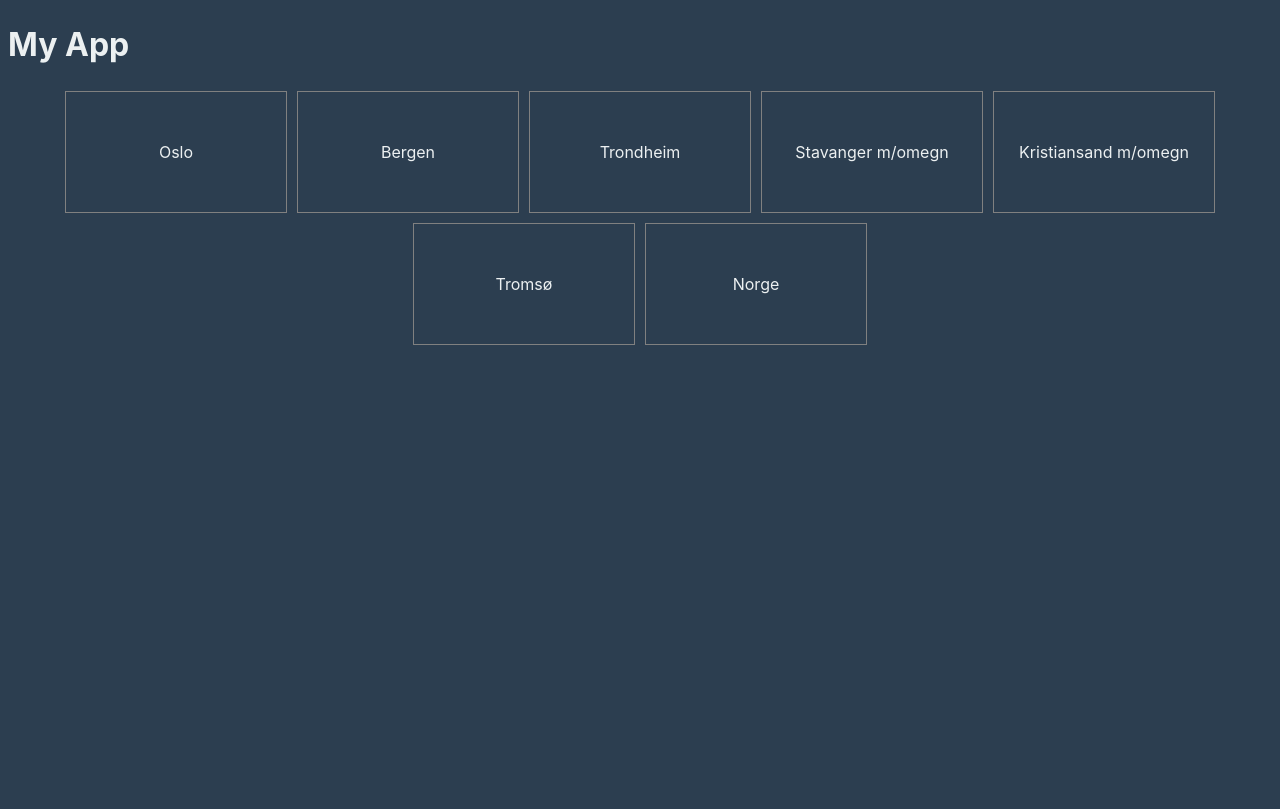
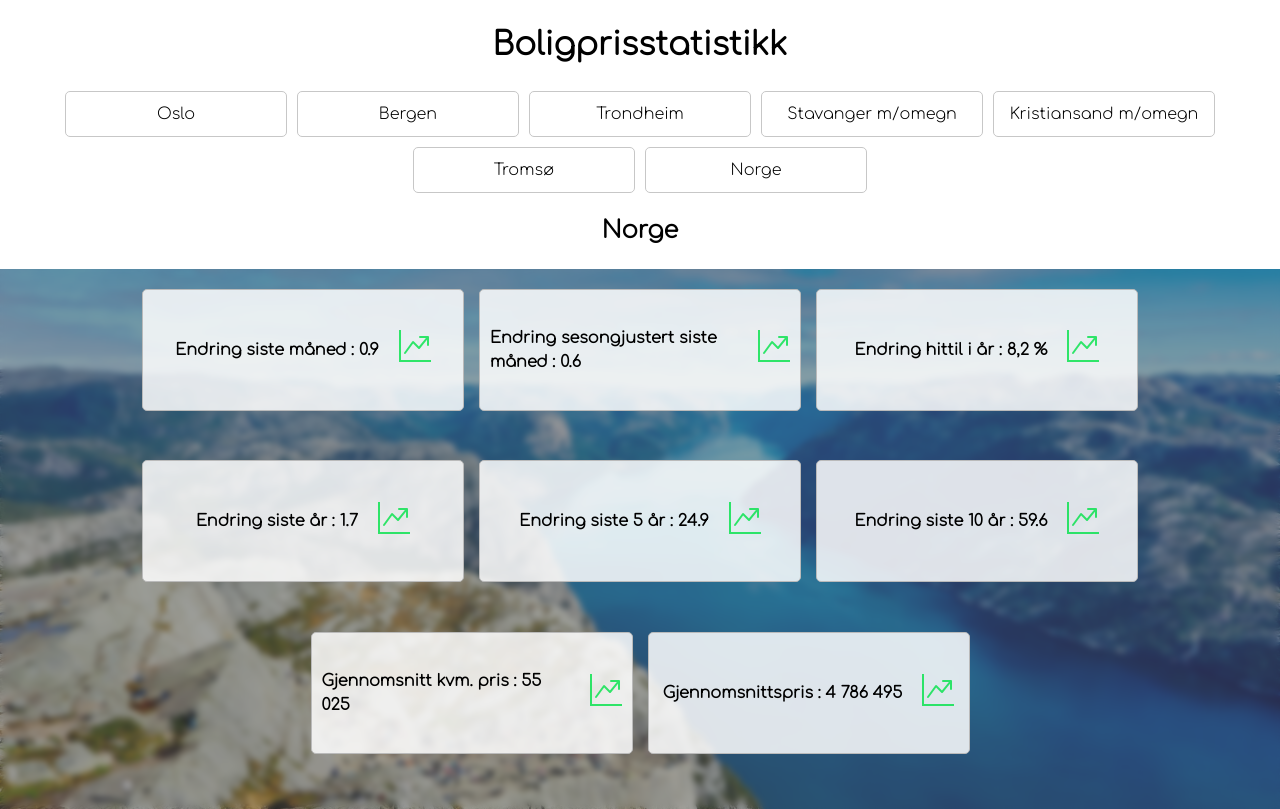
Before and after one commit to Jorgen-S-Engh/oppgave_juni, a React (Vite) app: page / in a window 1280 px wide. Built offline with nearby package versions, Linux system fonts and the light colour scheme.

Commit message:
adds dynamic changing of background

```diff
--- a/package.json
+++ b/package.json
@@ -13,6 +13,7 @@
     "axios": "^1.7.2",
     "react": "^18.3.1",
     "react-dom": "^18.3.1",
+    "react-icons": "^5.2.1",
     "vite-plugin-proxy": "^0.5.0"
   },
   "devDependencies": {
--- a/src/App.css
+++ b/src/App.css
@@ -1,12 +1,27 @@
+
+@import url('https://fonts.googleapis.com/css2?family=Comfortaa:wght@300');
+
+
 body{
-  background-color: #2c3e50;
-  color: #ecf0f1
+  /* background-color: #2c3e50;
+  color: #ecf0f1; */
+  font-family: 'Comfortaa', sans-serif;
+  display:flex;
+  justify-content: center;
+  margin: 0px;
 }
+.content{
+  display: flex;
+  flex-direction: column;
+  align-items: center;
+}
+
 
 .main-content {
   display: flex;
   flex-wrap: wrap;
   gap: 25px;
+
 
 }
 
@@ -23,7 +38,7 @@ body{
 } */
 
 .city-item:hover {
-  box-shadow: 0 5px 10px 0px lightblue;
+  box-shadow: 0px 0px 5px 0px rgb(202, 205, 205);
 }
 
 .city-container{
@@ -33,15 +48,85 @@ body{
   align-items: center;
   flex-wrap: wrap;
 
+
 }
 
 .city-item{
   display: flex;
   align-items: center;
   justify-content: center;
-  height: 100px;
+
   width: 200px;
-  border: solid 1px gray;
-  padding: 10px
+  border: solid 1px rgb(199, 199, 199);
+  padding: 10px;
+  border-radius: 5px;
+  cursor: pointer;
 
 }
+
+.city-info__container{
+  display: flex;
+  height: 500px;
+  flex-wrap: wrap;
+  gap: 15px;
+  justify-content: center;
+  background-size: cover;
+  background-position: center;
+  position: relative;
+  overflow: hidden;
+  padding: 20px;
+  color: white;
+  transition: background-image 0.5s ease-in-out;
+
+}
+
+.city-info__unit{
+  width: 300px;
+  height: 100px;
+  padding: 20px;
+  display: flex;
+  align-items: center;
+  justify-content: center;
+  /* box-shadow: 0px 0px 5px 0px rgb(202, 205, 205); */
+  border: solid 1px rgb(186, 186, 186);
+  font-weight: bold;
+}
+
+.icon{
+  font-size: 2rem;
+  margin-left: 20px;
+
+}
+
+
+.up-arrow{
+  color: rgba(0, 226, 71, 0.8);
+
+}
+
+.down-arrow{
+  color: rgba(226, 0, 0, 0.8);
+}
+
+
+.city-info__container::before {
+  content: '';
+  position: absolute;
+  top: 0;
+  left: 0;
+  right: 0;
+  bottom: 0;
+  background: rgba(80, 80, 80, 0.5);
+  backdrop-filter: blur(3px);
+  z-index: 1;
+}
+
+.city-info__unit {
+  position: relative;
+  z-index: 2;
+  background: rgba(255, 255, 255, 0.846);
+  color: black;
+  margin-bottom: 10px;
+  padding: 10px;
+  border-radius: 5px;
+}
--- a/src/App.jsx
+++ b/src/App.jsx
@@ -10,7 +10,7 @@
 
 //   useEffect(() => {
 //     axios
-//       .get("/boligstatistikk.json")
+//       .get("/api/static/boligprisstatistikk.json")
 //       .then((response) => {
 //         setData(response.data);
 //         setLoading(false);
--- a/src/myApp.jsx
+++ b/src/myApp.jsx
@@ -1,38 +1,60 @@
 import "./App.css";
-import React, { useState, useEffect } from "react";
-import axios from "axios";
+import React, { useState } from "react";
 import jsonData from "./boligprisstatistikk.json";
+import { BsGraphUpArrow, BsGraphDownArrow } from "react-icons/bs";
+import KrsImg from "../public/kristiansand.jpg";
+import BergenImg from "../public/bergen.jpg";
+import NorgeImg from "../public/norge.jpg";
 
 function MyApp() {
-  const [data, setData] = useState({});
-  const [loading, setLoading] = useState(true);
-  const [error, setError] = useState(null);
-  const [selectedCity, setSelectedCity] = useState(null);
+  const [selectedCity, setSelectedCity] = useState("Norge");
 
-  // useEffect(() => {
-  //   axios
-  //     .get("/boligstatistikk.json")
-  //     .then((response) => {
-  //       setData(response.data);
-  //       setLoading(false);
-  //     })
-  //     .catch((error) => {
-  //       console.log(error.message);
-  //       setError(`Det oppsto en feil. Feilkode: ${error.message}`);
-  //       setLoading(false);
-  //     });
-  // }, []);
+  //   const [data, setData] = useState({});
+  //   const [loading, setLoading] = useState(true);
+  //   const [error, setError] = useState(null);
+  //   const [selectedCity, setSelectedCity] = useState("");
 
-  // if (loading) return <h1>Loading...</h1>;
-  // if (error) return <h1>{error}</h1>;
+  //   useEffect(() => {
+  //     axios
+  //       .get("/api/static/boligprisstatistikk.json")
+  //       .then((response) => {
+  //         setData(response.data);
+  //         setLoading(false);
+  //       })
+  //       .catch((error) => {
+  //         setError("Error loading data");
+  //         setLoading(false);
+  //       });
+  //   }, []);
+
+  //   if (loading) {
+  //     return <h1>Loading...</h1>;
+  //   }
+
+  //   if (error) {
+  //     return <h1>{error}</h1>;
+  //   }
 
   const handleCityClick = (city) => {
     setSelectedCity(city);
   };
 
+  const getBackgroundImage = (city) => {
+    switch (city) {
+      case "Bergen":
+        return BergenImg;
+      case "Kristiansand m/omegn":
+        return KrsImg;
+      default:
+        return NorgeImg;
+    }
+  };
+
+  const bgImgSrc = getBackgroundImage(selectedCity);
+
   return (
-    <div>
-      <h1>My App</h1>
+    <div className="content">
+      <h1>Boligprisstatistikk</h1>
       <div className="city-container">
         {Object.keys(jsonData).map((city) => (
           <div
@@ -44,16 +66,35 @@ function MyApp() {
           </div>
         ))}
       </div>
+      <div className="city-headline-container">
+        <h2>{selectedCity}</h2>
+      </div>
       {selectedCity && (
-        <div className="city-info">
-          <h2>{selectedCity}</h2>
-          <ul>
-            {Object.entries(jsonData[selectedCity]).map(([key, value]) => (
-              <li key={key}>
-                {key}: {value}
-              </li>
-            ))}
-          </ul>
+        <div
+          className="city-info__container"
+          style={{
+            backgroundImage: bgImgSrc ? `url(${bgImgSrc})` : "none",
+          }}
+        >
+          {Object.entries(jsonData[selectedCity]).map(([key, value]) => (
+            <div key={key} className="city-info__unit">
+              <div>
+                <p>
+                  {key} : {value}
+                </p>
+                {selectedCity !== "Norge"
+                  ? `Norge: ${jsonData["Norge"][key]}`
+                  : null}
+              </div>
+              <div>
+                {parseFloat(value) >= 0 ? (
+                  <BsGraphUpArrow className="up-arrow icon" />
+                ) : (
+                  <BsGraphDownArrow className="down-arrow icon" />
+                )}
+              </div>
+            </div>
+          ))}
         </div>
       )}
     </div>
```
Also changed, not shown: public/norge.jpg (added), 1 other file (tests, documents, lock files or other folders).
